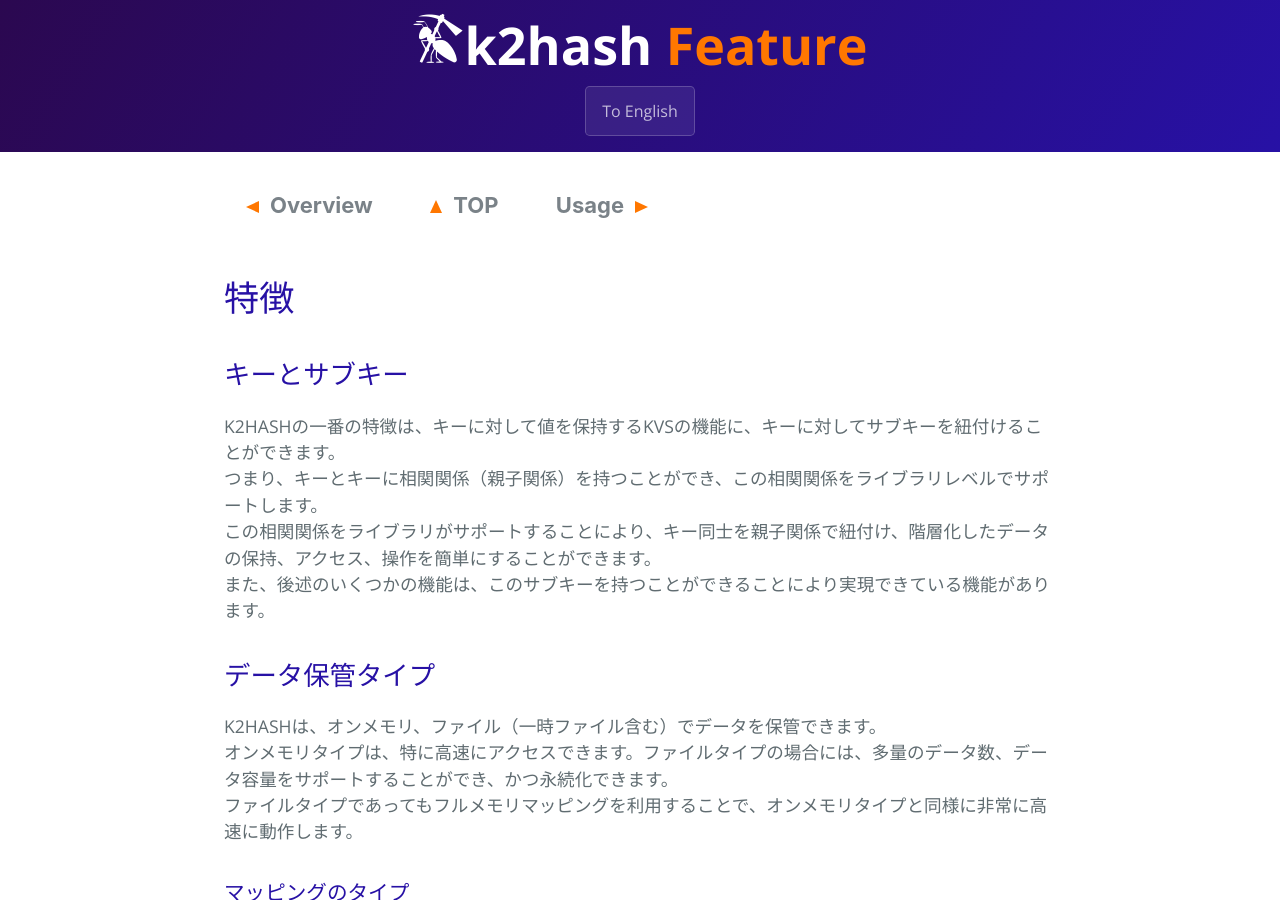
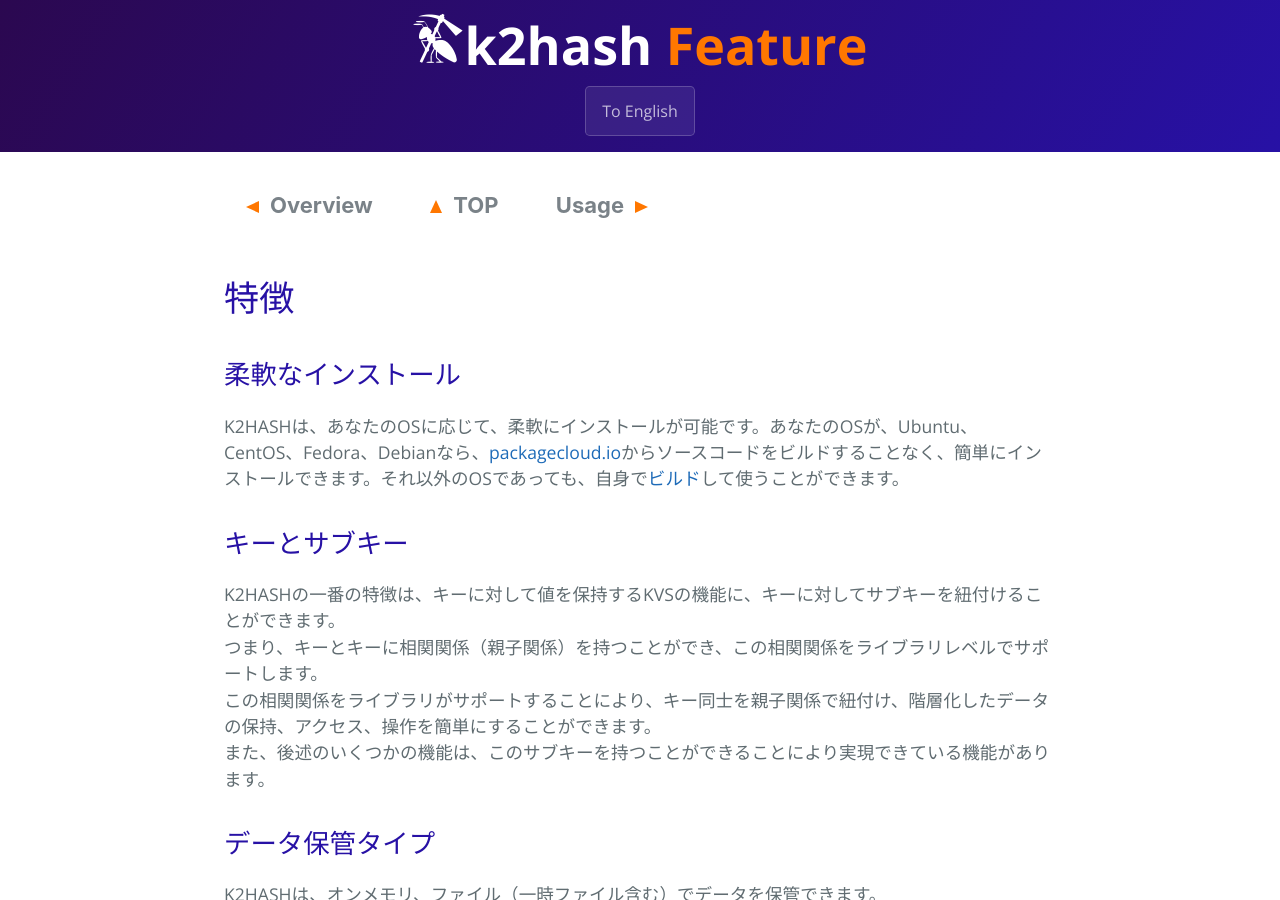
Before and after one commit to yahoojapan/k2hash, a Jekyll site: the page built from featureja.md, in a window 1280 px wide and 900 px high. Built offline with Jekyll 4.4.1, drawn with Linux system fonts in a browser that asks for light colours.

Commit message:
Adds a feature description on Supported OS

```diff
--- a/featureja.md
+++ b/featureja.md
@@ -14,6 +14,9 @@
 ---
 
 # 特徴
+
+## 柔軟なインストール
+K2HASHは、あなたのOSに応じて、柔軟にインストールが可能です。あなたのOSが、Ubuntu、CentOS、Fedora、Debianなら、[packagecloud.io](https://packagecloud.io/antpickax/stable)からソースコードをビルドすることなく、簡単にインストールできます。それ以外のOSであっても、自身で[ビルド](https://k2hash.antpick.ax/buildja.html)して使うことができます。
 
 ## キーとサブキー
 K2HASHの一番の特徴は、キーに対して値を保持するKVSの機能に、キーに対してサブキーを紐付けることができます。
```
Also changed, not shown: feature.md (+3 -0 lines).
